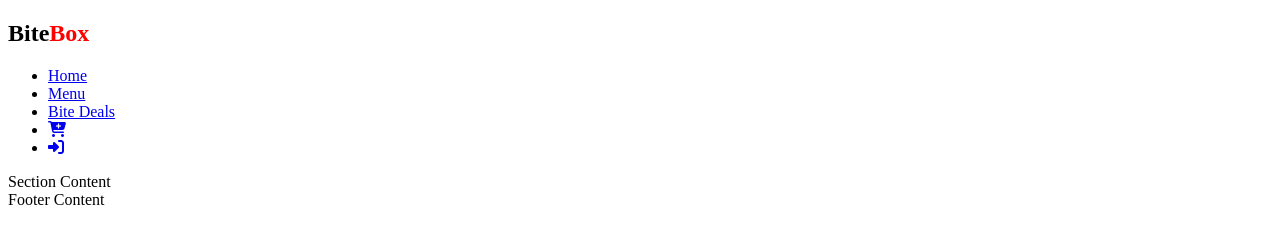
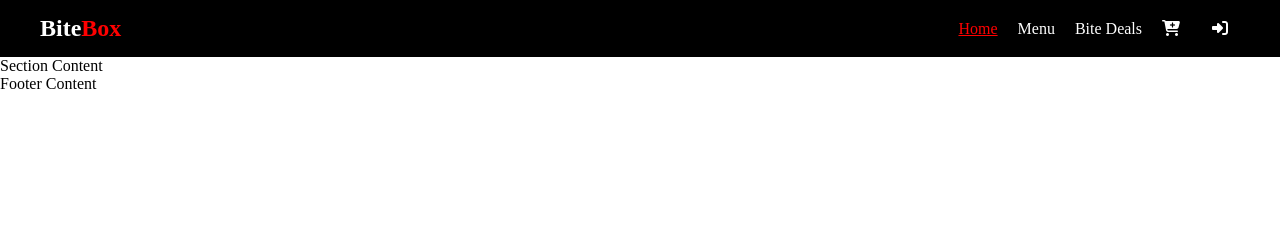
Before and after one commit to sneha-portfolio-git/Practice-Session-1, a plain HTML site: page BiteBox/index.html in a window 1280 px wide. Drawn offline with Linux system fonts and the light colour scheme.

Commit message:
Added styling to navbar and downloaded git docs

```diff
--- /dev/null
+++ b/BiteBox/css/style.css
@@ -0,0 +1,45 @@
+*{
+    padding: 0;
+    margin: 0;
+    box-sizing: border-box;
+}
+
+.nav-items-container{
+    display: flex;
+    justify-content: space-between;
+    align-items: center;
+    background-color: #000000;
+    padding: 15px 40px;
+    color: #ffffff;
+}
+
+.page-items-container{
+    display: flex;
+    gap: 20px;
+    list-style-type: none;
+}
+
+.page-items-container a{
+    text-decoration: none;
+    color: #ffffff;
+}
+
+.page-items-container a.active{
+    color: red;
+    text-decoration: underline;
+}
+
+.page-items-container a:hover{
+    color: red;
+}
+
+.page-items-container li:last-child a{
+    background-color: black;
+    padding: 6px 12px;
+    border-radius:5px;
+}
+
+.page-items-container li:last-child a:hover{
+    background-color: red;
+    color:black;
+}
--- a/BiteBox/index.html
+++ b/BiteBox/index.html
@@ -1,26 +1,37 @@
-<!DOCTYPE html>
+<!doctype html>
 <html lang="en">
   <head>
-    <meta charset="UTF-8">
-    <meta name="viewport" content="width=device-width, initial-scale=1.0">
+    <meta charset="UTF-8" />
+    <meta name="viewport" content="width=device-width, initial-scale=1.0" />
     <title>Bite Box</title>
-    <script src="https://kit.fontawesome.com/10bf7727ef.js" crossorigin="anonymous"></script>
+
+    <script
+      src="https://kit.fontawesome.com/10bf7727ef.js"
+      crossorigin="anonymous"
+    ></script>
+
+    <link rel="stylesheet" href="css/style.css" />
   </head>
   <body>
     <header>
       <nav>
-            <div>
-                <h2>Bite<span style="color: red;">Box</span></h2>
-            <ul>
-                <li><a href="home.html">Home</a></li>
+        <div class="nav-items-container">
+          <h2>Bite<span style="color: red">Box</span></h2>
+          <ul class="page-items-container">
+            <li><a href="home.html" class="active">Home</a></li>
             <li><a href="menu.html">Menu</a></li>
             <li><a href="biteDeals.html">Bite Deals</a></li>
-                <li><a href="cart.html"><i class="fa-solid fa-cart-plus"></i></a></li>
-                <li><a href="login.html"><i class="fa-solid fa-right-to-bracket"></i></a></li>
+            <li>
+              <a href="cart.html"><i class="fa-solid fa-cart-plus"></i></a>
+            </li>
+            <li>
+              <a href="login.html"
+                ><i class="fa-solid fa-right-to-bracket"></i
+              ></a>
+            </li>
           </ul>
         </div>
       </nav>
-
     </header>
     <section>Section Content</section>
     <footer>Footer Content</footer>
```
Also changed, not shown: BiteBox/table.html (added, +14 -0 lines), 8 other files. Lines whose indentation alone changed are shown as unchanged.
